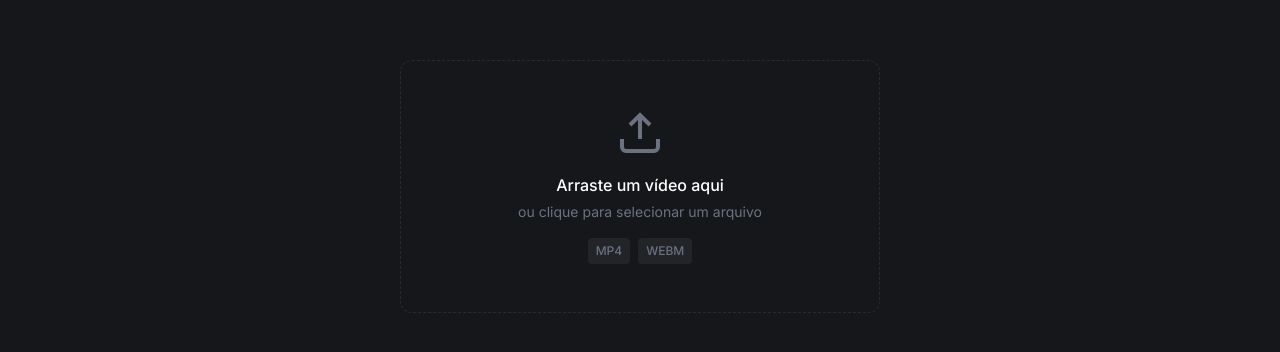
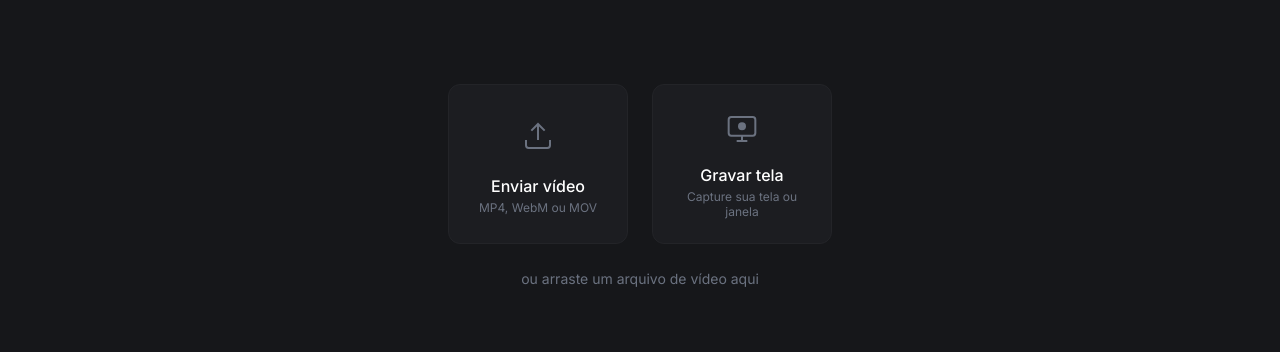
Before and after one commit to lopes-web/Cortador-de-video, a React (Vite) app: page / in a window 1280 px wide. Shown: the part 240-592 px from the top of the page. Built offline with nearby package versions, Linux system fonts and the light colour scheme.

Commit message:
Add screen recorder feature

```diff
--- /dev/null
+++ b/src/components/ScreenRecorder.jsx
@@ -0,0 +1,165 @@
+import { useState, useRef, useEffect } from 'react';
+
+export function ScreenRecorder({ onRecordingComplete }) {
+    const [state, setState] = useState('idle'); // idle | recording
+    const [duration, setDuration] = useState(0);
+    const [error, setError] = useState(null);
+
+    const mediaRecorderRef = useRef(null);
+    const streamRef = useRef(null);
+    const chunksRef = useRef([]);
+    const timerRef = useRef(null);
+
+    // Format duration as MM:SS
+    const formatDuration = (seconds) => {
+        const mins = Math.floor(seconds / 60);
+        const secs = seconds % 60;
+        return `${mins.toString().padStart(2, '0')}:${secs.toString().padStart(2, '0')}`;
+    };
+
+    // Start recording
+    const startRecording = async () => {
+        setError(null);
+        chunksRef.current = [];
+
+        try {
+            // Request screen capture with audio
+            const stream = await navigator.mediaDevices.getDisplayMedia({
+                video: {
+                    cursor: 'always',
+                    displaySurface: 'monitor'
+                },
+                audio: true
+            });
+
+            streamRef.current = stream;
+
+            // Create MediaRecorder
+            const mimeType = MediaRecorder.isTypeSupported('video/webm;codecs=vp9')
+                ? 'video/webm;codecs=vp9'
+                : 'video/webm';
+
+            const mediaRecorder = new MediaRecorder(stream, {
+                mimeType,
+                videoBitsPerSecond: 3000000 // 3 Mbps
+            });
+
+            mediaRecorderRef.current = mediaRecorder;
+
+            mediaRecorder.ondataavailable = (e) => {
+                if (e.data.size > 0) {
+                    chunksRef.current.push(e.data);
+                }
+            };
+
+            mediaRecorder.onstop = () => {
+                // Create blob and file
+                const blob = new Blob(chunksRef.current, { type: 'video/webm' });
+                const timestamp = new Date().toISOString().replace(/[:.]/g, '-').slice(0, 19);
+                const file = new File([blob], `gravacao_${timestamp}.webm`, { type: 'video/webm' });
+
+                // Clean up
+                stopStream();
+                clearInterval(timerRef.current);
+                setDuration(0);
+                setState('idle');
+
+                // Send to editor
+                onRecordingComplete(file);
+            };
+
+            // Handle user stopping share from browser UI
+            stream.getVideoTracks()[0].onended = () => {
+                if (mediaRecorderRef.current && mediaRecorderRef.current.state === 'recording') {
+                    stopRecording();
+                }
+            };
+
+            // Start recording
+            mediaRecorder.start(1000); // Collect data every second
+            setState('recording');
+            setDuration(0);
+
+            // Start timer
+            timerRef.current = setInterval(() => {
+                setDuration(d => d + 1);
+            }, 1000);
+
+        } catch (err) {
+            console.error('Screen recording error:', err);
+            if (err.name === 'NotAllowedError') {
+                setError('Permissão negada. Por favor, permita o compartilhamento de tela.');
+            } else {
+                setError('Erro ao iniciar gravação: ' + err.message);
+            }
+            setState('idle');
+        }
+    };
+
+    // Stop recording
+    const stopRecording = () => {
+        if (mediaRecorderRef.current && mediaRecorderRef.current.state === 'recording') {
+            mediaRecorderRef.current.stop();
+        }
+    };
+
+    // Stop stream
+    const stopStream = () => {
+        if (streamRef.current) {
+            streamRef.current.getTracks().forEach(track => track.stop());
+            streamRef.current = null;
+        }
+    };
+
+    // Cleanup on unmount
+    useEffect(() => {
+        return () => {
+            stopStream();
+            if (timerRef.current) {
+                clearInterval(timerRef.current);
+            }
+        };
+    }, []);
+
+    if (state === 'recording') {
+        return (
+            <div className="screen-recorder screen-recorder--recording">
+                <div className="screen-recorder__indicator">
+                    <span className="screen-recorder__dot" />
+                    Gravando...
+                </div>
+                <div className="screen-recorder__timer">
+                    {formatDuration(duration)}
+                </div>
+                <button
+                    className="screen-recorder__stop-btn"
+                    onClick={stopRecording}
+                >
+                    <svg width="20" height="20" viewBox="0 0 24 24" fill="currentColor">
+                        <rect x="6" y="6" width="12" height="12" rx="2" />
+                    </svg>
+                    Parar Gravação
+                </button>
+            </div>
+        );
+    }
+
+    return (
+        <button
+            className="screen-recorder__start-btn"
+            onClick={startRecording}
+        >
+            <div className="screen-recorder__icon">
+                <svg width="32" height="32" viewBox="0 0 24 24" fill="none" stroke="currentColor" strokeWidth="1.5">
+                    <rect x="2" y="3" width="20" height="14" rx="2" />
+                    <line x1="8" y1="21" x2="16" y2="21" />
+                    <line x1="12" y1="17" x2="12" y2="21" />
+                    <circle cx="12" cy="10" r="3" fill="currentColor" stroke="none" />
+                </svg>
+            </div>
+            <span className="screen-recorder__title">Gravar tela</span>
+            <span className="screen-recorder__subtitle">Capture sua tela ou janela</span>
+            {error && <span className="screen-recorder__error">{error}</span>}
+        </button>
+    );
+}
--- a/src/components/VideoUpload.jsx
+++ b/src/components/VideoUpload.jsx
@@ -1,4 +1,5 @@
 import { useState, useRef, useCallback } from 'react';
+import { ScreenRecorder } from './ScreenRecorder';
 
 export function VideoUpload({ onVideoLoad }) {
     const [isDragOver, setIsDragOver] = useState(false);
@@ -36,45 +37,59 @@ export function VideoUpload({ onVideoLoad }) {
     };
 
     const validateAndLoadVideo = (file) => {
-        const validTypes = ['video/mp4', 'video/webm'];
+        const validTypes = ['video/mp4', 'video/webm', 'video/quicktime'];
 
         if (!validTypes.includes(file.type)) {
-            alert('Formato não suportado. Use MP4 ou WebM.');
+            alert('Formato não suportado. Use MP4, WebM ou MOV.');
             return;
         }
 
         onVideoLoad(file);
     };
 
+    const handleRecordingComplete = (file) => {
+        onVideoLoad(file);
+    };
+
     return (
         <div
-            className={`video-upload ${isDragOver ? 'video-upload--dragover' : ''}`}
+            className={`video-upload-container ${isDragOver ? 'video-upload-container--dragover' : ''}`}
             onDragOver={handleDragOver}
             onDragLeave={handleDragLeave}
             onDrop={handleDrop}
-            onClick={handleClick}
         >
             <input
                 ref={inputRef}
                 type="file"
-                accept="video/mp4,video/webm"
+                accept="video/mp4,video/webm,video/quicktime"
                 onChange={handleFileChange}
                 style={{ display: 'none' }}
             />
 
-            <svg className="video-upload__icon" viewBox="0 0 24 24" fill="none" stroke="currentColor" strokeWidth="2">
-                <path d="M21 15v4a2 2 0 0 1-2 2H5a2 2 0 0 1-2-2v-4" />
-                <polyline points="17 8 12 3 7 8" />
-                <line x1="12" y1="3" x2="12" y2="15" />
-            </svg>
+            <div className="video-upload-options">
+                {/* Upload option */}
+                <button
+                    className="video-upload-option"
+                    onClick={handleClick}
+                >
+                    <div className="video-upload-option__icon">
+                        <svg width="32" height="32" viewBox="0 0 24 24" fill="none" stroke="currentColor" strokeWidth="1.5">
+                            <path d="M21 15v4a2 2 0 0 1-2 2H5a2 2 0 0 1-2-2v-4" />
+                            <polyline points="17 8 12 3 7 8" />
+                            <line x1="12" y1="3" x2="12" y2="15" />
+                        </svg>
+                    </div>
+                    <span className="video-upload-option__title">Enviar vídeo</span>
+                    <span className="video-upload-option__subtitle">MP4, WebM ou MOV</span>
+                </button>
 
-            <h2 className="video-upload__title">Arraste um vídeo aqui</h2>
-            <p className="video-upload__subtitle">ou clique para selecionar um arquivo</p>
+                {/* Screen recorder option */}
+                <ScreenRecorder onRecordingComplete={handleRecordingComplete} />
+            </div>
 
-            <div className="video-upload__formats">
-                <span className="video-upload__format">MP4</span>
-                <span className="video-upload__format">WebM</span>
-            </div>
+            <p className="video-upload-hint">
+                ou arraste um arquivo de vídeo aqui
+            </p>
         </div>
     );
 }
--- a/src/index.css
+++ b/src/index.css
@@ -187,62 +187,152 @@ select {
   overflow: hidden;
 }
 
-/* Video Upload */
-.video-upload {
+/* Video Upload Container */
+.video-upload-container {
   display: flex;
   flex-direction: column;
   align-items: center;
   justify-content: center;
   width: 100%;
-  max-width: 480px;
-  padding: var(--spacing-2xl) var(--spacing-xl);
-  border: 1px dashed var(--color-bg-card);
+  max-width: 600px;
+  padding: var(--spacing-xl);
+}
+
+.video-upload-container--dragover {
+  background: rgba(255, 255, 255, 0.02);
+}
+
+.video-upload-options {
+  display: flex;
+  gap: var(--spacing-lg);
+  margin-bottom: var(--spacing-lg);
+}
+
+/* Upload/Record option buttons */
+.video-upload-option,
+.screen-recorder__start-btn {
+  display: flex;
+  flex-direction: column;
+  align-items: center;
+  justify-content: center;
+  width: 180px;
+  height: 160px;
+  padding: var(--spacing-lg);
+  background: var(--color-bg-secondary);
+  border: 1px solid var(--color-bg-tertiary);
   border-radius: var(--radius-lg);
-  background: transparent;
   cursor: pointer;
   transition: all var(--transition-normal);
 }
 
-.video-upload:hover,
-.video-upload--dragover {
-  border-color: var(--color-text-muted);
-  background: rgba(255, 255, 255, 0.02);
+.video-upload-option:hover,
+.screen-recorder__start-btn:hover {
+  background: var(--color-bg-tertiary);
+  border-color: var(--color-bg-card);
+  transform: translateY(-2px);
 }
 
-.video-upload__icon {
+.video-upload-option__icon,
+.screen-recorder__icon {
   width: 48px;
   height: 48px;
   margin-bottom: var(--spacing-md);
   color: var(--color-text-muted);
+  display: flex;
+  align-items: center;
+  justify-content: center;
 }
 
-.video-upload__title {
+.video-upload-option__title,
+.screen-recorder__title {
   font-size: var(--font-size-md);
   font-weight: 500;
+  color: var(--color-text-primary);
   margin-bottom: var(--spacing-xs);
-  color: var(--color-text-primary);
 }
 
-.video-upload__subtitle {
+.video-upload-option__subtitle,
+.screen-recorder__subtitle {
+  font-size: var(--font-size-xs);
   color: var(--color-text-muted);
   text-align: center;
-  font-size: var(--font-size-sm);
 }
 
-.video-upload__formats {
-  margin-top: var(--spacing-md);
-  display: flex;
-  gap: var(--spacing-sm);
+.video-upload-hint {
+  font-size: var(--font-size-sm);
+  color: var(--color-text-muted);
 }
 
-.video-upload__format {
-  padding: var(--spacing-xs) var(--spacing-sm);
-  background: var(--color-bg-tertiary);
-  border-radius: var(--radius-sm);
+/* Screen Recorder - Recording state */
+.screen-recorder--recording {
+  display: flex;
+  flex-direction: column;
+  align-items: center;
+  justify-content: center;
+  padding: var(--spacing-2xl);
+}
+
+.screen-recorder__indicator {
+  display: flex;
+  align-items: center;
+  gap: var(--spacing-sm);
+  font-size: var(--font-size-lg);
+  font-weight: 500;
+  color: var(--color-text-primary);
+  margin-bottom: var(--spacing-md);
+}
+
+.screen-recorder__dot {
+  width: 12px;
+  height: 12px;
+  background: #ef4444;
+  border-radius: 50%;
+  animation: pulse 1s ease-in-out infinite;
+}
+
+@keyframes pulse {
+
+  0%,
+  100% {
+    opacity: 1;
+    transform: scale(1);
+  }
+
+  50% {
+    opacity: 0.5;
+    transform: scale(0.9);
+  }
+}
+
+.screen-recorder__timer {
+  font-size: var(--font-size-2xl);
+  font-weight: 600;
+  color: var(--color-text-primary);
+  font-variant-numeric: tabular-nums;
+  margin-bottom: var(--spacing-lg);
+}
+
+.screen-recorder__stop-btn {
+  display: flex;
+  align-items: center;
+  gap: var(--spacing-sm);
+  padding: var(--spacing-md) var(--spacing-xl);
+  background: #ef4444;
+  color: white;
+  font-weight: 600;
+  border-radius: var(--radius-md);
+  transition: all var(--transition-fast);
+}
+
+.screen-recorder__stop-btn:hover {
+  background: #dc2626;
+}
+
+.screen-recorder__error {
+  margin-top: var(--spacing-sm);
   font-size: var(--font-size-xs);
-  font-weight: 500;
-  color: var(--color-text-muted);
-  text-transform: uppercase;
+  color: var(--color-error);
+  text-align: center;
 }
 
 /* Video Preview */
```
